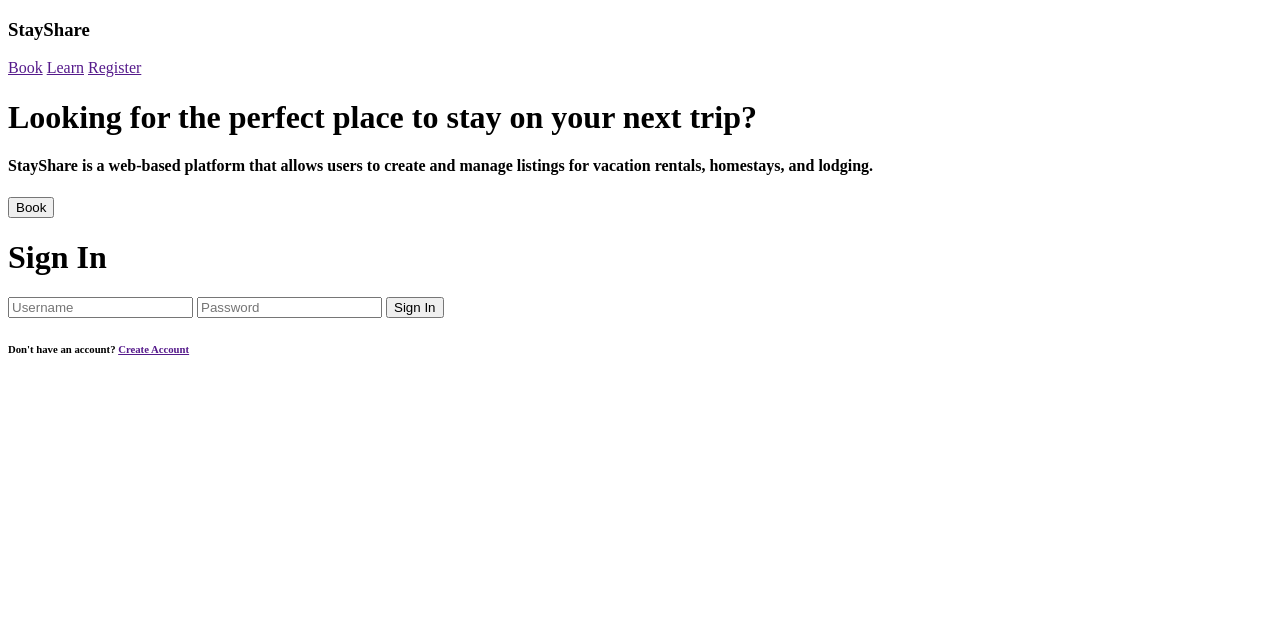
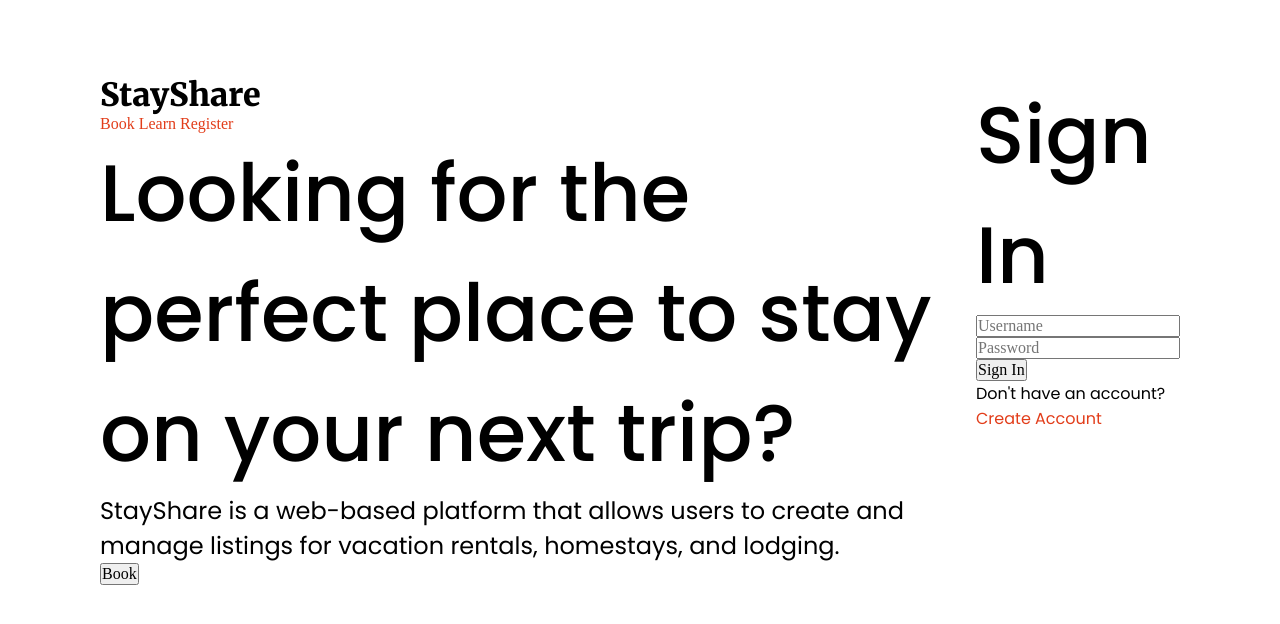
Before and after one commit to StayShare/StayShare, a website: page public/sign-in.html in a window 1280 px wide. Drawn offline with Linux system fonts and the light colour scheme; files that its build step writes are made by us from their sources.

Commit message:
Added CSS Reset and HTML for Sign in

```diff
--- a/public/sign-in.html
+++ b/public/sign-in.html
@@ -6,11 +6,11 @@
     <meta http-equiv="X-UA-Compatible" content="IE=edge">
     <meta name="viewport" content="width=device-width, initial-scale=1.0">
     <title>Document</title>
-    <link rel="stylesheet" href="/unit-7/StayShare/public/styles/index.css">
+    <link rel="stylesheet" href="/unit-7/StayShare/public/styles/sign-in.css">
     <link rel="preconnect" href="https://fonts.googleapis.com">
     <link rel="preconnect" href="https://fonts.gstatic.com" crossorigin>
     <link href="https://fonts.googleapis.com/css2?family=Merriweather:wght@900&family=Poppins:wght@400;500&display=swap" rel="stylesheet">
-    <script href="/unit-7/StayShare/public/scripts/index.js"></script>
+    <script href="/unit-7/StayShare/public/scripts/sign-in.js"></script>
 </head>
 <body>
     <div class="left">
--- /dev/null
+++ b/public/styles/sign-in.css
@@ -0,0 +1,116 @@
+:root {
+    --clr-dark: #000000;
+    --clr-orange: #E23D1A;
+    --clr-grey: #2A2D3E;
+    --clr-light: #FFFFFF;
+
+    --ff-primary: 'Poppins', sans-serif;
+    --ff-secondary: 'Merriweather', serif;
+
+    --fw-regular: 400;
+    --fw-medium: 500;
+    --fw-black: 900;
+
+    --fs-xxs: 16px;
+    --fs-xs: 20px;
+    --fs-s: 24px;
+    --fs-m: 32px;
+    --fs-l: 36px;
+    --fs-xl: 80px;
+}
+
+/* Box sizing rules */
+*,
+*::before,
+*::after {
+    box-sizing: border-box;
+}
+
+/* Remove default margin */
+* {
+    margin: 0;
+    padding: 0;
+    font: inherit;
+}
+
+/*Removes default text styling on anchor tags*/
+a {
+    text-decoration: none;
+    color: var(--clr-orange);
+}
+
+/*Custom styles for H tags*/
+h1 {
+    font-family: var(--ff-primary);
+    font-size: var(--fs-xl);
+    font-weight: var(--fw-medium);
+}
+
+h2 {
+    font-family: var(--ff-primary);
+    font-size: var(--fs-l);
+    font-weight: var(--fw-medium);
+}
+
+h3 {
+    font-family: var(--ff-secondary);
+    font-size: var(--fs-m);
+}
+
+h4 {
+    font-family: var(--ff-primary);
+    font-size: var(--fs-s);
+    font-weight: var(--fw-regular);
+}
+
+h5 {
+    font-family: var(--ff-primary);
+    font-size: var(--fs-xs);
+    font-weight: var(--fw-regular);
+}
+
+h6 {
+    font-family: var(--ff-primary);
+    font-size: var(--fs-xxs);
+    font-weight: var(--fw-regular);
+}
+/* Remove list styles on ul, ol elements with a list role, which suggests default styling will be removed */
+ul[role='list'],
+ol[role='list'] {
+    list-style: none;
+}
+
+/* Set core root defaults */
+html:focus-within {
+    scroll-behavior: smooth;
+}
+
+html,
+body {
+    height: 100%;
+    font-family: var(ff-primary);
+}
+
+/* Set core body defaults */
+body {
+    text-rendering: optimizeSpeed;
+    padding: 75px 100px 100px 100px;
+}
+
+/* A elements that don't have a class get default styles */
+a:not([class]) {
+     text-decoration-skip-ink: auto;
+}
+
+/* Make images easier to work with */
+img,
+svg,
+picture {
+    max-width: 100%;
+    display: block;
+}
+
+body {
+    display: flex;
+
+}
```
Also changed, not shown: public/register.html (added, +28 -0 lines), public/styles/register.css (added).
